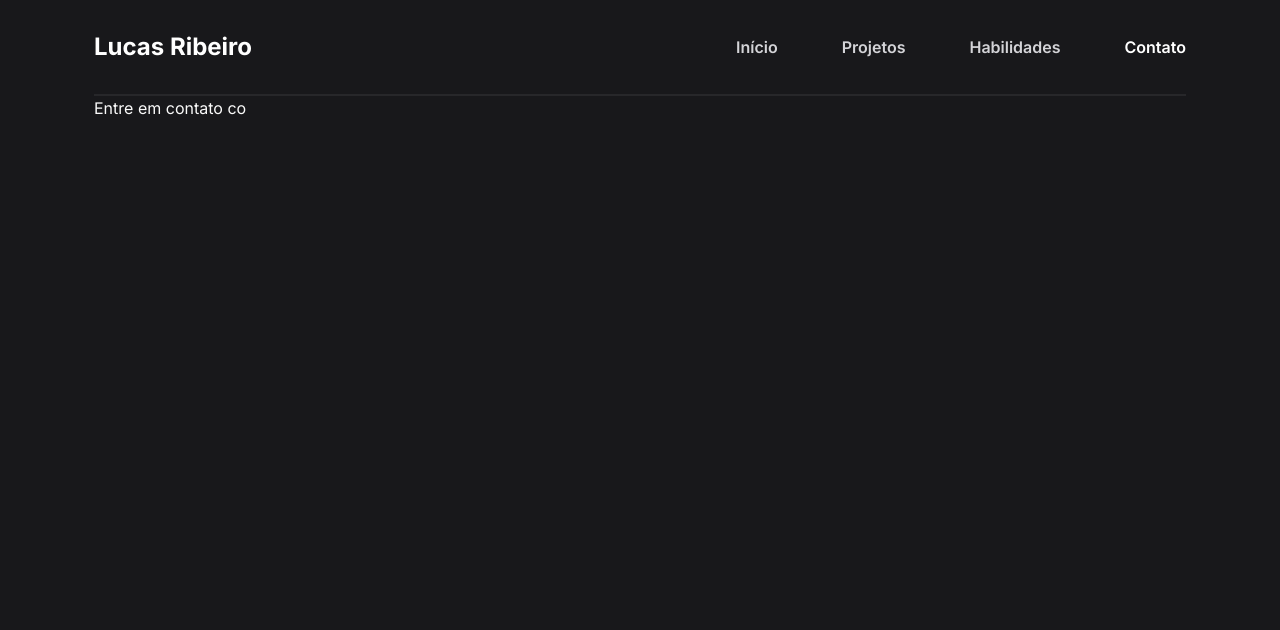
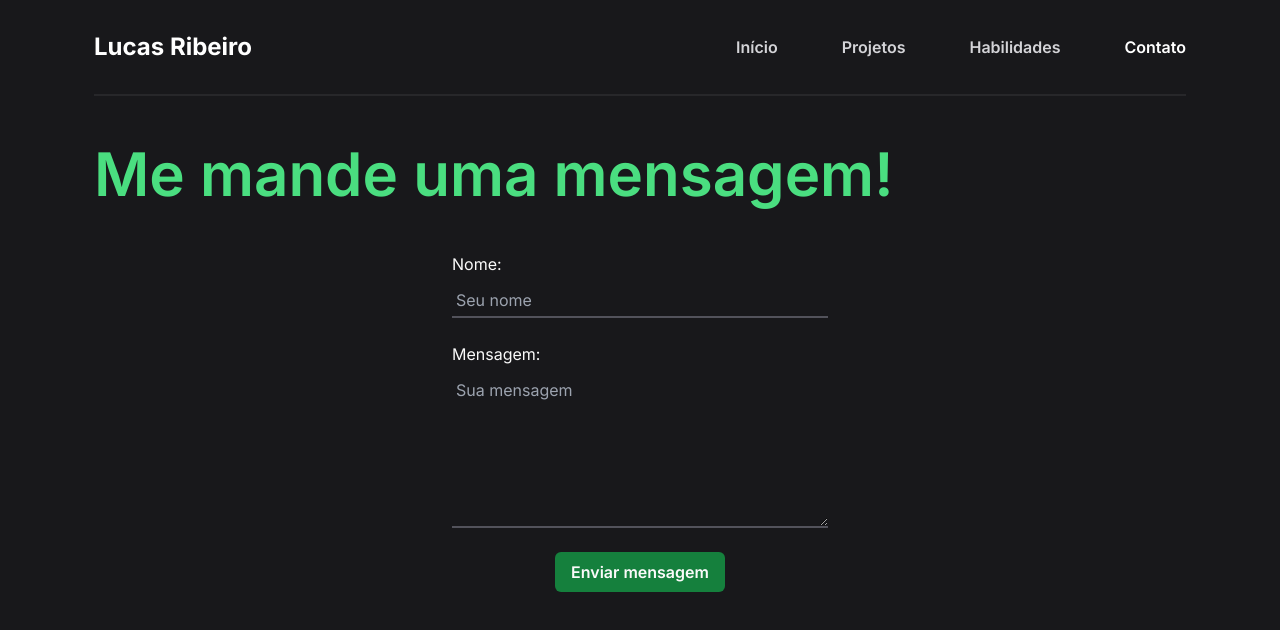
Before and after one commit to lucasadsr/portifolio, a Next.js app: page /contact in a window 1280 px wide. Shown: the top 630 px of the page. Built offline with nearby package versions, Linux system fonts and the light colour scheme.

Commit message:
feat: contact page

```diff
--- a/package.json
+++ b/package.json
@@ -9,12 +9,15 @@
     "lint": "next lint"
   },
   "dependencies": {
+    "@hookform/resolvers": "^3.3.2",
     "@radix-ui/react-tooltip": "^1.0.7",
     "framer-motion": "^10.16.16",
     "lucide-react": "^0.298.0",
     "next": "14.0.4",
     "react": "^18",
-    "react-dom": "^18"
+    "react-dom": "^18",
+    "react-hook-form": "^7.49.2",
+    "zod": "^3.22.4"
   },
   "devDependencies": {
     "@rocketseat/eslint-config": "^2.1.0",
--- a/src/app/(portifolio)/contact/page.tsx
+++ b/src/app/(portifolio)/contact/page.tsx
@@ -1,3 +1,4 @@
+import { Form } from '@/components/form'
 import { Metadata } from 'next'
 
 export function generateMetadata(): Metadata {
@@ -8,9 +9,12 @@ export function generateMetadata(): Metadata {
 
 export default function Contact() {
   return (
-    <div>
-      <p>Entre em contato co</p>
-      <form></form>
+    <div className="mt-12">
+      <p className="text-6xl text-green-400 font-semibold">
+        Me mande uma mensagem!
+      </p>
+
+      <Form />
     </div>
   )
 }
--- /dev/null
+++ b/src/components/form.tsx
@@ -0,0 +1,78 @@
+'use client'
+import { zodResolver } from '@hookform/resolvers/zod'
+import { useForm } from 'react-hook-form'
+import { z } from 'zod'
+
+const messageSchema = z.object({
+  name: z
+    .string()
+    .min(3, { message: 'Seu nome deve conter pelo menos 3 caracteres.' }),
+  message: z
+    .string()
+    .min(10, { message: 'Sua mensagem deve conter pelo menos 10 caracteres.' }),
+})
+
+type messageInputs = z.infer<typeof messageSchema>
+
+export function Form() {
+  const {
+    register,
+    handleSubmit,
+    formState: { errors, isSubmitting },
+  } = useForm<messageInputs>({
+    resolver: zodResolver(messageSchema),
+  })
+
+  function sendMessage(data: messageInputs) {
+    const { name, message } = data
+
+    const fullMessage = `Olá, sou ${name}. \n \n ${message}`
+
+    window.open(
+      `https://api.whatsapp.com/send?phone=+5581985660761&text=${fullMessage}`,
+      '_blank',
+    )
+  }
+
+  return (
+    <form
+      onSubmit={handleSubmit(sendMessage)}
+      className="mx-auto mt-4 p-8 flex flex-col items-center w-[440px] gap-6 rounded-lg"
+    >
+      <label className="flex flex-col gap-2 w-full">
+        Nome:{' '}
+        <input
+          type="text"
+          placeholder="Seu nome"
+          required
+          className="bg-transparent p-1 border-b-2 border-zinc-600 outline-none focus:border-green-600 transition-all"
+          {...register('name')}
+        />
+        {errors.name ? (
+          <p className="text-red-600">{errors.name.message}</p>
+        ) : (
+          ''
+        )}
+      </label>
+
+      <label className="flex flex-col gap-2 w-full">
+        Mensagem:{' '}
+        <textarea
+          placeholder="Sua mensagem"
+          rows={6}
+          required
+          {...register('message')}
+          className="bg-transparent p-1 border-b-2 border-zinc-600 outline-none focus:border-green-600 transition-all"
+        />
+        {errors.message ? (
+          <p className="text-red-600">{errors.message.message}</p>
+        ) : (
+          ''
+        )}
+      </label>
+      <button className="font-semibold flex items-center gap-2 bg-green-700 py-2 px-4 rounded-md hover:bg-green-600 transition-all">
+        Enviar mensagem
+      </button>
+    </form>
+  )
+}
```
Also changed, not shown: 1 other file (tests, documents, lock files or other folders).
